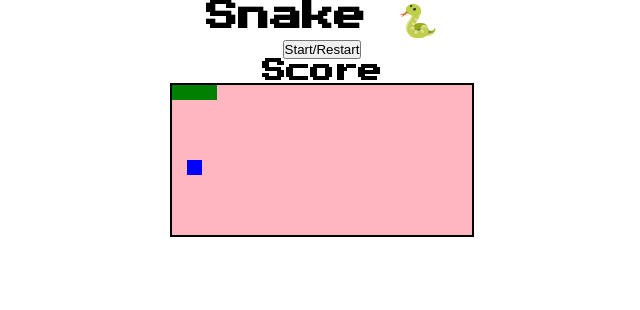
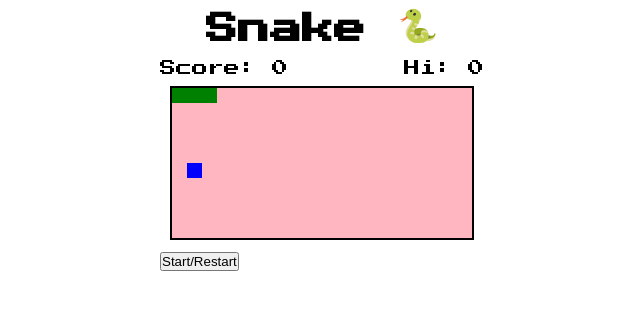
Before and after one commit to caffeinated-pixels/snake-game, a website: page index.html in a window 1280 px wide. Shown: the whole page, without its empty margins (318-958 px from the left). Drawn offline with Linux system fonts and the light colour scheme.

Commit message:
simple styling

```diff
--- a/index.html
+++ b/index.html
@@ -12,13 +12,20 @@
     <link rel="stylesheet" href="styles/main.min.css" />
   </head>
   <body>
-    <header>
-      <h1>Snake 🐍</h1>
+    <header class="header">
+      <h1>Snake <span class="snake-emoji">🐍</span></h1>
     </header>
 
-    <button id="start">Start/Restart</button>
-    <h2>Score <span id="score"></span></h2>
-    <div class="grid"></div>
+    <main class="game-container">
+      <div class="scoreboard">
+        <p class="score">Score: <span id="score">0</span></p>
+        <p class="hiscore">Hi: <span id="hiscore">0</span></p>
+      </div>
+
+      <div class="grid"></div>
+      <button id="start">Start/Restart</button>
+    </main>
+
     <script src="index.js"></script>
   </body>
 </html>
--- a/styles/main.scss
+++ b/styles/main.scss
@@ -27,12 +27,37 @@ body {
   align-items: center;
 }
 
+.header {
+  margin-top: 5px;
+}
+
+.snake-emoji {
+  vertical-align: bottom;
+}
+
+.game-container {
+  margin-top: 15px;
+  // background-color: lightblue;
+}
+
+.scoreboard {
+  width: 100%;
+  display: flex;
+  justify-content: space-between;
+}
+
+.score {
+  // background-color: yellow;
+}
+
 .grid {
   display: flex;
   flex-wrap: wrap;
   width: 300px;
   height: 150px;
   border: solid 2px black;
+
+  margin: 10px;
 
 }
 
```
Also changed, not shown: styles/main.css, styles/main.min.css.
